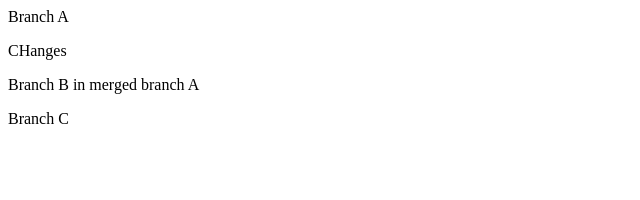
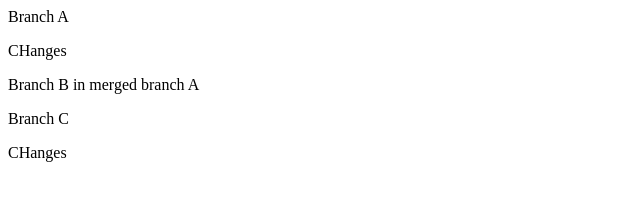
Before and after one commit to duonge12/gitTest, a website: page src/index.html in a window 1280 px wide. Shown: the full height of the page, 0-640 px from the left. Drawn offline with Linux system fonts and the light colour scheme.

Commit message:
change C

```diff
--- a/src/index.html
+++ b/src/index.html
@@ -11,5 +11,6 @@
     <p>Branch B in merged branch A</p>
 
     <div>Branch C</div>
+    <p>CHanges</p>
 </body>
 </html>
```
